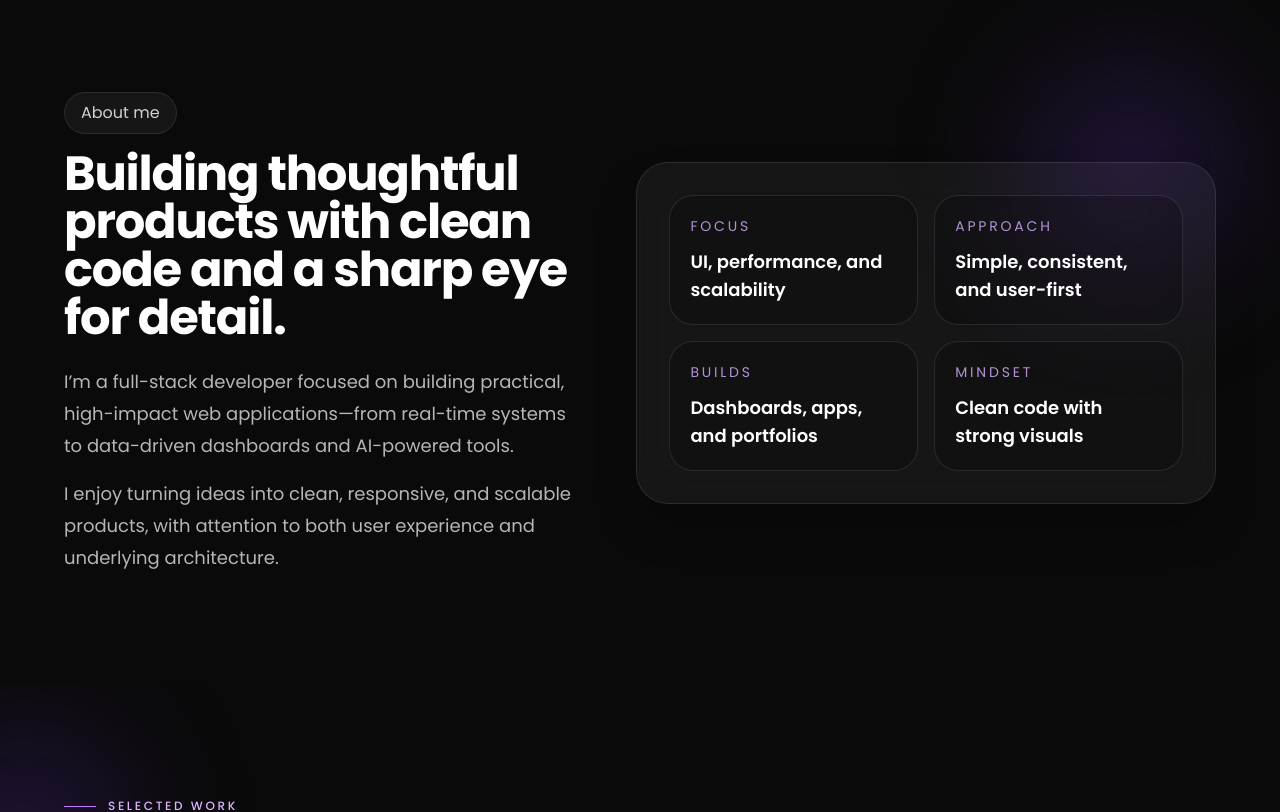
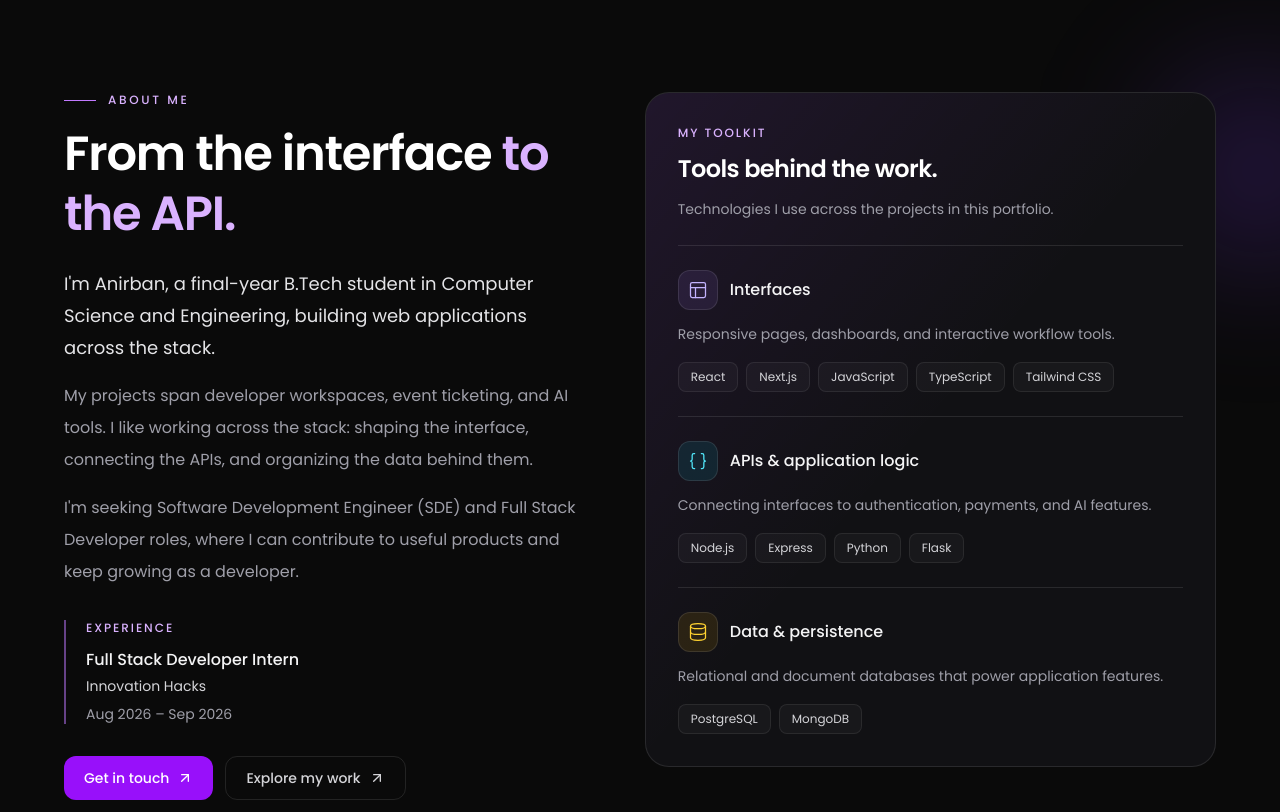
Before and after one commit to duttaanirban/Portfolio-2.1, a Next.js app: page / in a window 1280 px wide. Shown: the part 820-1632 px from the top of the page. Built offline with nearby package versions, Linux system fonts and the light colour scheme.

Commit message:
about updated

```diff
--- a/components/About.tsx
+++ b/components/About.tsx
@@ -1,51 +1,76 @@
+import { ArrowUpRight, Braces, Database, PanelsTopLeft } from "lucide-react"
+
+const toolkit = [
+  { title: "Interfaces", icon: PanelsTopLeft, color: "text-violet-300 bg-violet-400/10", description: "Responsive pages, dashboards, and interactive workflow tools.", skills: ["React", "Next.js", "JavaScript", "TypeScript", "Tailwind CSS"] },
+  { title: "APIs & application logic", icon: Braces, color: "text-cyan-300 bg-cyan-400/10", description: "Connecting interfaces to authentication, payments, and AI features.", skills: ["Node.js", "Express", "Python", "Flask"] },
+  { title: "Data & persistence", icon: Database, color: "text-amber-300 bg-amber-400/10", description: "Relational and document databases that power application features.", skills: ["PostgreSQL", "MongoDB"] },
+]
+
 export default function About() {
   return (
-    <section id="about" className="relative overflow-hidden px-6 md:px-10 py-28">
-      <div className="glow top-10 right-0" />
-
-      <div className="mx-auto grid max-w-6xl items-center gap-12 lg:grid-cols-[0.95fr_1.05fr]">
-        <div className="relative z-10">
-          <p className="mb-4 inline-flex rounded-full border border-white/10 bg-white/5 px-4 py-2 text-base text-white/80 backdrop-blur">
-            About me
+    <section id="about" aria-labelledby="about-heading" className="relative isolate overflow-hidden px-6 py-20 md:px-10 md:py-28">
+      <div aria-hidden="true" className="glow pointer-events-none -right-32 top-10 -z-10" />
+      <div className="mx-auto grid max-w-6xl items-start gap-10 lg:grid-cols-[0.95fr_1.05fr] lg:gap-16">
+        <div>
+          <p className="mb-4 flex items-center gap-3 text-xs font-medium uppercase tracking-[0.22em] text-purple-300">
+            <span aria-hidden="true" className="h-px w-8 bg-purple-400" /> About me
           </p>
-
-          <h2 className="text-4xl md:text-5xl font-bold tracking-tight text-white">
-            Building thoughtful products with clean code and a sharp eye for detail.
+          <h2 id="about-heading" className="text-4xl font-semibold leading-tight tracking-tight text-white md:text-5xl">
+            From the interface <span className="text-purple-300">to the API.</span>
           </h2>
-
-          <p className="mt-6 max-w-2xl text-base md:text-lg leading-8 text-white/70">
-            I’m a full-stack developer focused on building practical, high-impact web applications—from real-time systems to data-driven dashboards and AI-powered tools.          </p>
-
-          <p className="mt-4 max-w-2xl text-base md:text-lg leading-8 text-white/70">
-            I enjoy turning ideas into clean, responsive, and scalable products, with attention to both user experience and underlying architecture.
+          <p className="mt-6 text-lg leading-8 text-zinc-200">
+            I&apos;m Anirban, a final-year B.Tech student in Computer Science and Engineering,
+            building web applications across the stack.
           </p>
+          <p className="mt-4 text-base leading-8 text-zinc-400">
+            My projects span developer workspaces, event ticketing, and AI tools. I like working across the stack:
+            shaping the interface, connecting the APIs, and organizing the data behind them.
+          </p>
+          <p className="mt-4 text-base leading-8 text-zinc-400">
+            I&apos;m seeking Software Development Engineer (SDE) and Full Stack Developer roles,
+            where I can contribute to useful products and keep growing as a developer.
+          </p>
+          <div className="mt-8 border-l-2 border-purple-400/50 pl-5">
+            <h3 className="text-xs font-medium uppercase tracking-[0.16em] text-purple-300">Experience</h3>
+            <p className="mt-3 text-base font-medium text-zinc-100">Full Stack Developer Intern</p>
+            <p className="mt-1 text-sm text-zinc-300">Innovation Hacks</p>
+            <p className="mt-2 text-sm text-zinc-400">
+              <time dateTime="2026-08">Aug 2026</time> &ndash; <time dateTime="2026-09">Sep 2026</time>
+            </p>
+          </div>
+          <div className="mt-8 flex flex-wrap gap-3">
+            <a href="#contact" className="inline-flex min-h-11 items-center gap-2 rounded-xl bg-purple-600 px-5 py-2.5 text-sm font-medium text-white transition-colors hover:bg-purple-500 focus-visible:outline-2 focus-visible:outline-offset-4 focus-visible:outline-purple-400">
+              Get in touch <ArrowUpRight aria-hidden="true" className="size-4" />
+            </a>
+            <a href="#projects" className="inline-flex min-h-11 items-center gap-2 rounded-xl border border-white/10 px-5 py-2.5 text-sm font-medium text-zinc-300 transition-colors hover:border-white/25 hover:bg-white/5 hover:text-white focus-visible:outline-2 focus-visible:outline-offset-4 focus-visible:outline-purple-400">
+              Explore my work <ArrowUpRight aria-hidden="true" className="size-4" />
+            </a>
+          </div>
         </div>
-
-        <div className="relative z-10">
-          <div className="rounded-4xl border border-white/10 bg-white/5 p-6 md:p-8 shadow-2xl shadow-black/30 backdrop-blur-xl">
-            <div className="grid gap-4 sm:grid-cols-2">
-              <div className="rounded-3xl border border-white/10 bg-black/20 p-5">
-                <p className="text-sm uppercase tracking-[0.2em] text-purple-300/80">Focus</p>
-                <p className="mt-3 text-lg font-semibold text-white">UI, performance, and scalability</p>
+        <div className="relative isolate min-w-0 overflow-hidden rounded-3xl border border-white/10 bg-[#111114] p-6 sm:p-8">
+          <div aria-hidden="true" className="pointer-events-none absolute inset-0 -z-10 bg-linear-to-br from-purple-500/10 via-transparent to-transparent" />
+          <div className="border-b border-white/10 pb-6">
+            <p className="text-xs font-medium uppercase tracking-[0.16em] text-purple-300">My toolkit</p>
+            <h3 className="mt-3 text-2xl font-semibold tracking-tight text-white">Tools behind the work.</h3>
+            <p className="mt-3 text-sm leading-6 text-zinc-400">Technologies I use across the projects in this portfolio.</p>
+          </div>
+          <div className="divide-y divide-white/10">
+            {toolkit.map(({ title, description, icon: Icon, color, skills }) => (
+              <div key={title} className="py-6 last:pb-0">
+                <div className="flex items-center gap-3">
+                  <span className={`flex size-10 shrink-0 items-center justify-center rounded-xl border border-white/10 ${color}`}>
+                    <Icon aria-hidden="true" className="size-5" strokeWidth={1.5} />
+                  </span>
+                  <h4 className="text-base font-medium text-zinc-100">{title}</h4>
+                </div>
+                <p className="mt-3 text-sm leading-6 text-zinc-400">{description}</p>
+                <ul aria-label={`${title} technologies`} className="mt-4 flex flex-wrap gap-2">
+                  {skills.map((skill) => (
+                    <li key={skill} className="rounded-lg border border-white/[0.08] bg-white/[0.03] px-3 py-1.5 text-xs text-zinc-300">{skill}</li>
+                  ))}
+                </ul>
               </div>
-
-              <div className="rounded-3xl border border-white/10 bg-black/20 p-5">
-                <p className="text-sm uppercase tracking-[0.2em] text-purple-300/80">Approach</p>
-                <p className="mt-3 text-lg font-semibold text-white">Simple, consistent, and user-first</p>
-              </div>
-
-              <div className="rounded-3xl border border-white/10 bg-black/20 p-5">
-                <p className="text-sm uppercase tracking-[0.2em] text-purple-300/80">Builds</p>
-                <p className="mt-3 text-lg font-semibold text-white">Dashboards, apps, and portfolios</p>
-              </div>
-
-              <div className="rounded-3xl border border-white/10 bg-black/20 p-5">
-                <p className="text-sm uppercase tracking-[0.2em] text-purple-300/80">Mindset</p>
-                <p className="mt-3 text-lg font-semibold text-white">Clean code with strong visuals</p>
-              </div>
-            </div>
-
-
+            ))}
           </div>
         </div>
       </div>
```
